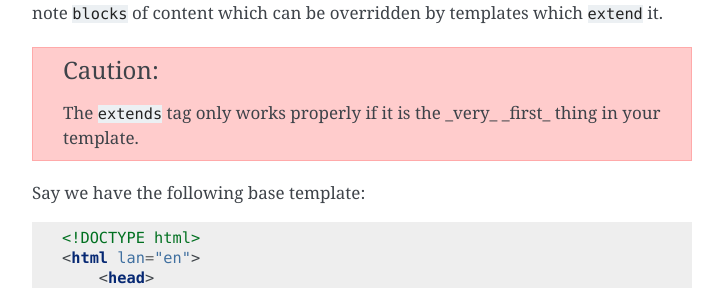
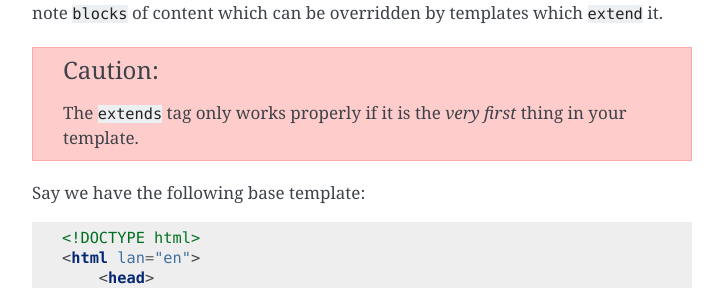
Before and after one commit to funkybob/stencil, a Sphinx documentation site: the page built from docs/writing.rst, in a window 1280 px wide and 900 px high, scrolled down 3318 px. Shown: the part 159-447 px from the top of the window, without its empty margins (388-1111 px from the left). Built offline with Sphinx 7.4.7, drawn with Linux system fonts in a browser that asks for light colours.

Commit message:
Fix formatting

```diff
--- a/docs/writing.rst
+++ b/docs/writing.rst
@@ -183,7 +183,7 @@ can denote ``blocks`` of content which can be overridden by templates which
 
 .. caution::
 
-   The ``extends`` tag only works properly if it is the _very_ _first_ thing in
+   The ``extends`` tag only works properly if it is the *very first* thing in
    your template.
 
 Say we have the following base template:
```
